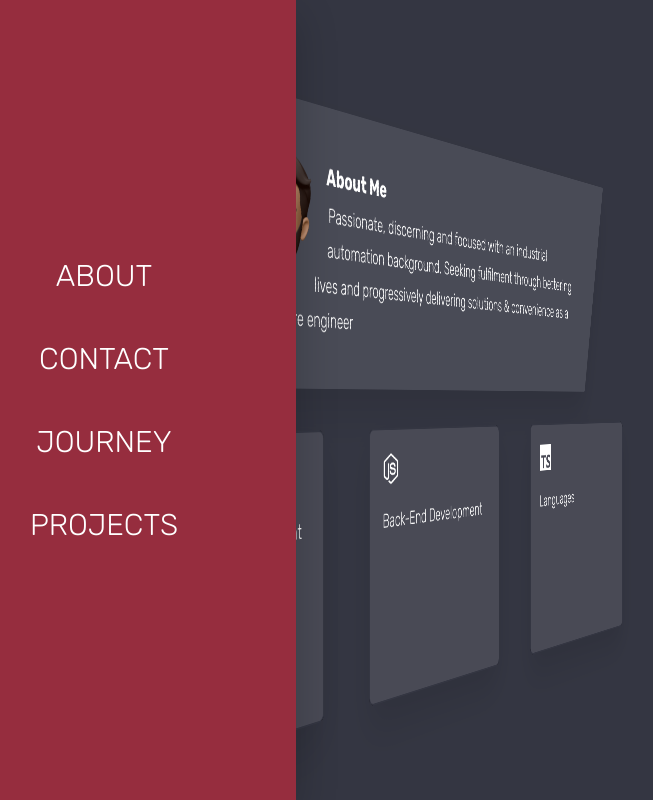
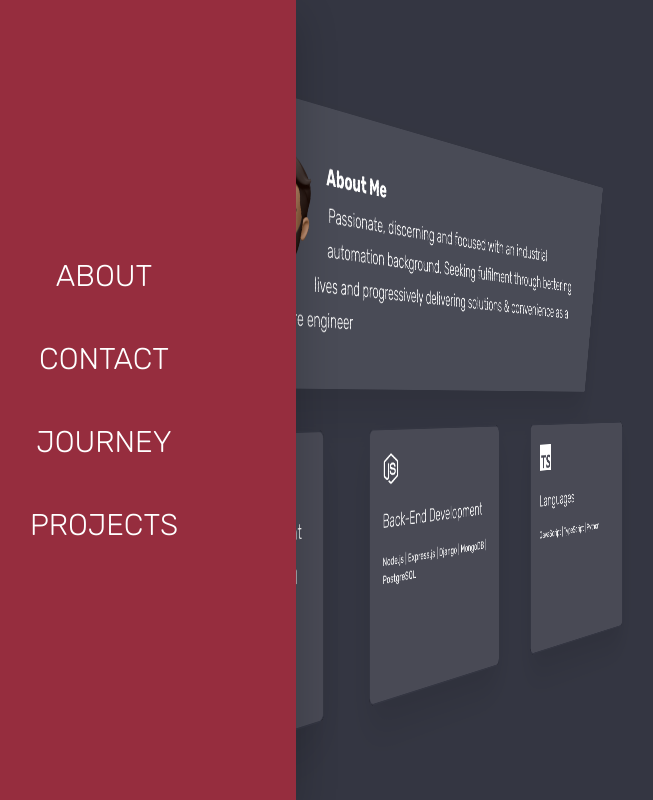
Before and after one commit to MohdSaifulM/portfolio, a React (Vite) app: page /about in a window 1280 px wide. Shown: the top 800 px of the page, without its empty margins (88-741 px from the left). Built offline with nearby package versions, Linux system fonts and the light colour scheme.

Commit message:
style: 💄 Styling for skill card

```diff
--- a/src/components/Card.tsx
+++ b/src/components/Card.tsx
@@ -13,6 +13,7 @@ const Card: React.FC<{ title: string; paragraph: string, icon: React.ElementType
                     <div className="card__display">
                         <Icon className="card__icon"/>
                         <h2>{title}</h2>
+                        <p>{paragraph}</p>
                     </div>
                     <div className="card__hover">
                         <Icon className="card__icon"/>
--- a/src/styles/css/style.css
+++ b/src/styles/css/style.css
@@ -96,13 +96,14 @@ body {
           display: none; }
         .card-container .card__function:hover .card__hover {
           display: block; }
-      .card-container .card__function .card__display i {
-        font-size: 6rem;
-        margin-top: 20rem; }
       .card-container .card__function .card__display h2 {
-        margin: 2rem 0 0;
+        margin: 2rem 0;
         font-size: 2.5rem;
         font-weight: 200; }
+      .card-container .card__function .card__display p {
+        font-weight: normal;
+        line-height: 1.5;
+        font-size: 1.5rem; }
       .card-container .card__function .card__hover {
         display: none; }
         .card-container .card__function .card__hover h2 {
@@ -113,10 +114,6 @@ body {
           font-weight: normal;
           line-height: 1.5;
           font-size: 1.5rem; }
-          .card-container .card__function .card__hover p.link {
-            margin: 2rem 0 0;
-            font-weight: bold;
-            color: #962D3E; }
     .card-container .card__border {
       position: absolute;
       width: 100%;
--- a/src/styles/sass/components/_card.scss
+++ b/src/styles/sass/components/_card.scss
@@ -34,15 +34,17 @@
 			}
 
 			.card__display {
-				i {
-					font-size: 6rem;
-					margin-top: 20rem;
+				h2 {
+					margin: 2rem 0;
+                    font-size: 2.5rem;
+                    font-weight: 200;
 				}
 
-				h2 {
-					margin: 2rem 0 0;
-                    font-size: 2.5rem;
-                    font-weight: 200;
+				p {
+					font-weight: normal;
+					line-height: 1.5;
+					font-size: 1.5rem;
+
 				}
 			}
 
@@ -60,11 +62,6 @@
 					line-height: 1.5;
 					font-size: 1.5rem;
 
-					&.link {
-						margin: 2rem 0 0;
-						font-weight: bold;
-						color: $accent-1;
-					}
 				}
 			}
 		}
```
